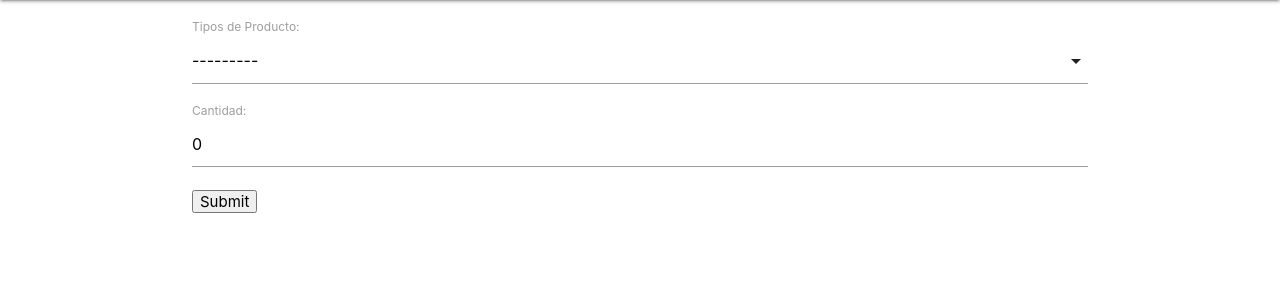
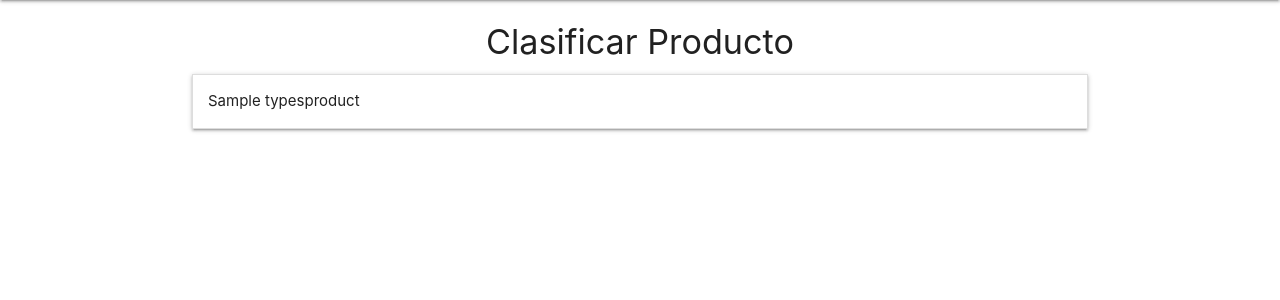
Before and after one commit to Informatorio-2018/Ropero_Familiar, a Django app: page /clasificar_productos/ in a window 1280 px wide. Shown: the part 64-364 px from the top of the page. Run offline with Django 3.2, Linux system fonts and the light colour scheme; tables that the repository leaves empty hold one stand-in row (values such as "Sample post"); some libraries are stand-ins or nearby versions.

Commit message:
Arreglo de Sort_Product

```diff
--- a/donaciones/forms.py
+++ b/donaciones/forms.py
@@ -49,7 +49,7 @@ class LoadTypeProductForm(forms.ModelForm):
 class SortProductForm(forms.ModelForm):
     class Meta:
         model = SortProducts
-        fields = ('types','quantity')
+        fields = ('quantity',)
 
 class SearchForm(forms.Form):
     query = forms.CharField(label = 'Búsqueda')
--- a/donaciones/models.py
+++ b/donaciones/models.py
@@ -67,4 +67,15 @@ class TypesProducts(models.Model):
 
 class SortProducts(models.Model):
     types = models.ForeignKey(TypesProducts,null = True,on_delete=models.SET_NULL,verbose_name='Tipos de Producto')
-    quantity = models.IntegerField(default=0,verbose_name='Cantidad')
+    quantity = models.IntegerField(verbose_name='Cantidad')
+
+    def __str__(self):
+        return self.types.name
+
+
+# class ListSort(models.Model):
+#     name=models.CharField(max_length=30)
+#     quantity_total = models.IntegerField(default=0, verbose_name='Cantidad Total')
+
+#     def __str__(self):
+#         return self.name
--- a/donaciones/templates/sort_products.html
+++ b/donaciones/templates/sort_products.html
@@ -5,18 +5,39 @@
 {% block title %}  Clasificar Productos {% endblock %}
 
 {% block content %}
-	<form method="post">
-		{% csrf_token %}
-		<div class="input-field">
-			{{ form.as_p }}
-		</div>
-		<button type="submit">Submit</button>
-	</form>
-	<!-- {{ form }} -->
+	<h4 class="center-align">Clasificar Producto</h4>
+	<ul class="collapsible">
+		{% for t in types %}
+			<li>
+				<div class="collapsible-header center-align">{{t.name}}</div>
+	     		<div class="collapsible-body">
+	     			<form method="POST">
+	     				{% csrf_token %}
+      					<div class="row">
+      						<div class="col s8 card-panel offset-s2">
+		      					<div class="input-field col s4 offset-s4">
+		      						{{form}}
+		      						<input class="hide" id="type_id" type="text" name="types_id" value="{{ t.id }}">
+		      					</div>
+		      					<div class="col s4 left">
+		      						<label class="validate"  for="id_unit_measure">{{ t.get_unit_measure_display }}</label>
+		      					</div>
+		      					<div class="col s6 center-align offset-s3">
+		      						<button class="btn waves-effect waves-light" type="submit">Agregar</button>
+	    						</div>
+      						</div>
+	      				</div>
+
+	      			</form>
+	      		</div>
+			</li>
+		{% endfor %}
+  	</ul>
+
 {% endblock %}
 
 {% block extra_js %}
-<script type="text/javascript">$(document).ready(function(){
-    $('select').formSelect();
-  });</script>
-{% endblock%}
+	<script type="text/javascript">
+		$(document).ready(function(){$('.collapsible').collapsible();});
+	</script>
+{% endblock %}
--- a/donaciones/views.py
+++ b/donaciones/views.py
@@ -1,7 +1,7 @@
 from django.shortcuts import render, redirect, get_object_or_404
 from .forms import *
 from .models import *
-from django.db.models import Q
+from django.db.models import Q,Sum
 
 # Create your views here.
 
@@ -97,6 +97,7 @@ def register_referring(request, id):
 
 
 def load_types_donation(request):
+
     if request.method == 'POST':
         form = LoadTypesDonationForm(request.POST)
         if form.is_valid():
@@ -117,13 +118,20 @@ def load_types_products(request):
 
 
 def sort_products(request):
+    types = TypesProducts.objects.all()
     if request.method == 'POST':
         form = SortProductForm(request.POST)
         if form.is_valid():
-            form.save()
+            sort = form.save(commit = False)
 
-    form = SortProductForm()
-    return render(request, 'sort_products.html', {'form': form})
+            sort.types_id = request.POST['types_id']
+            sort.save()
+            return redirect('sort_products')
+
+    else:
+        form = SortProductForm()
+    context = {'types':types ,'form': form}
+    return render(request, 'sort_products.html', context)
 
 
 def register_family(request):
@@ -158,3 +166,50 @@ def referring_profile(request,id):
 
 def home(request):
     return render(request, 'home.html', {})
+
+
+# def list_sort(request):
+#     objetos=ListSort.objects.all()
+#     diccionario={}
+#     nombres=[]
+
+#     types = TypesDonation.objects.all().values('name')
+#     lista = list(types)
+#     for i in lista:
+#         diccionario.update(i)
+#         nombres.append(diccionario.get('name'))
+
+#     print(nombres)
+#     dica={}
+#     for x in nombres:
+#         q1=DetailsDonation.objects.filter(donation_type=x).aggregate(Sum('quantity')).get('quantity__sum', 0.00)
+#         if q1 == None:
+#             print('cero')
+#         else:
+#             dica.update({x:q1})
+
+#     lista_nombre = ListSort.objects.values_list('name')
+#     lista_ultima =[]
+#     for y in lista_nombre:
+#         for h in y:
+#             lista_ultima.append(h)
+#             pass
+#         pass
+
+#     nom=dica.keys()
+#     num=dica.values()
+#     print(num)
+
+#     for nom,num in dica.items():
+#         if nom in lista_ultima:
+#             pass
+#             # ad=ListSort.objects.get(name=nom)
+#             # ad = ListSort(quantity_total=num)
+#             # ad.save()
+#             # print('ya esta en la lista')
+#         else:
+#             c = ListSort(name=nom,quantity_total=num)
+#             c.save()
+
+#     context ={'objetos':objetos}
+#     return render(request,'list_sort.html',context)
```
Also changed, not shown: donaciones/migrations/0008_merge_20181121_0036.py (added), donaciones/migrations/0009_auto_20181121_0127.py (added), donaciones/migrations/0010_merge_20181122_1531.py (added), donaciones/migrations/0011_auto_20181122_1533.py (added), donaciones/templates/list_sort.html (added).
